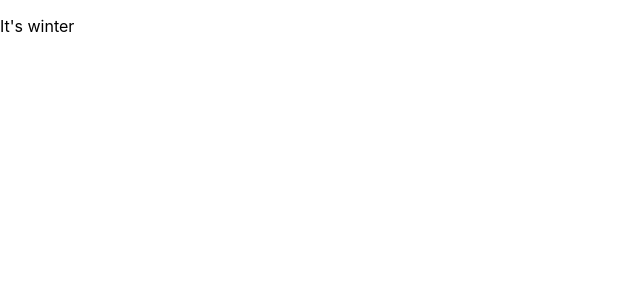
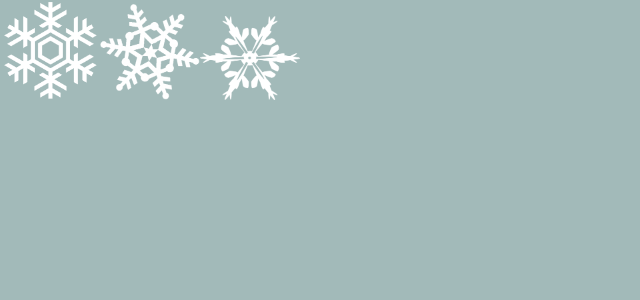
Before and after one commit to JinaZhu/Animation, a React (Create React App) app in the folder falling-season/: page / in a window 1280 px wide. Shown: the top 300 px of the page, without its empty margins (0-640 px from the left). Built offline with nearby package versions, Linux system fonts and the light colour scheme.

Commit message:
add snowflake

```diff
--- a/falling-season/src/Pages/Winter/index.js
+++ b/falling-season/src/Pages/Winter/index.js
@@ -1,10 +1,17 @@
 import React from "react";
+
+import { WinterContainer } from "./styled";
+import snowflake1 from "../../images/snowflake_1.png";
+import snowflake2 from "../../images/snowflake_2.png";
+import snowflake3 from "../../images/snowflake_3.png";
 
 const Winter = () => {
   return (
-    <div>
-      <p>It's winter</p>
-    </div>
+    <WinterContainer>
+      <img src={snowflake1} alt="snowflake" width="100" />
+      <img src={snowflake2} alt="snowflake" width="100" />
+      <img src={snowflake3} alt="snowflake" width="100" />
+    </WinterContainer>
   );
 };
 
--- a/falling-season/src/Pages/Winter/styled.js
+++ b/falling-season/src/Pages/Winter/styled.js
@@ -0,0 +1,13 @@
+import styled, { keyframes } from "styled-components";
+
+export const WinterContainer = styled.div`
+  background: #a2bab9;
+  height: 100vh;
+  width: 100vw;
+  overflow: hidden;
+  position: relative;
+`;
+
+export const snowflakeImg = styled.img`
+  position: absolute;
+`;
```
Also changed, not shown: 1 other file (tests, documents, lock files or other folders).
